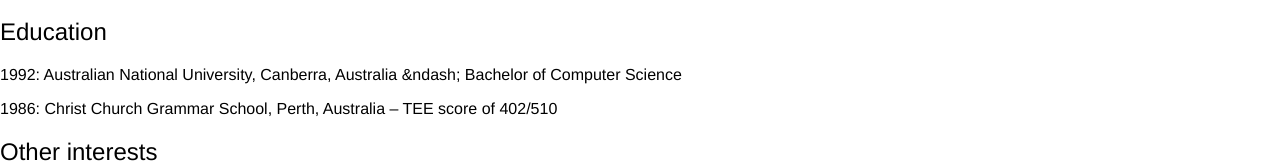
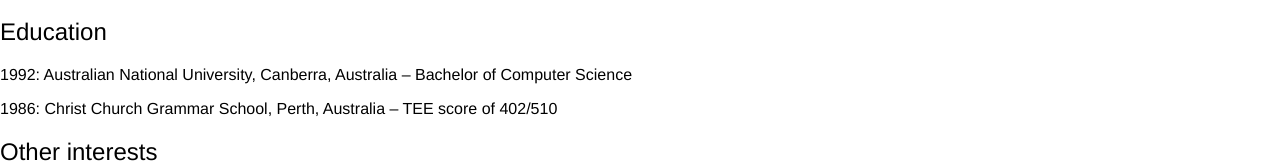
Before and after one commit to mcalthrop/cv-react, a React (Create React App) app: page / in a window 1280 px wide. Shown: the part 1594-1757 px from the top of the page. Built offline with nearby package versions, Linux system fonts and the light colour scheme; no server answers.

Commit message:
Replace HTML entity

```diff
--- a/src/containers/cv/CvContainer.js
+++ b/src/containers/cv/CvContainer.js
@@ -128,7 +128,7 @@ const data = {
     },
     education: {
         paragraphs: [
-            '1992: Australian National University, Canberra, Australia &ndash; Bachelor of Computer Science',
+            '1992: Australian National University, Canberra, Australia – Bachelor of Computer Science',
             '1986: Christ Church Grammar School, Perth, Australia – TEE score of 402/510',
         ],
     },
```
